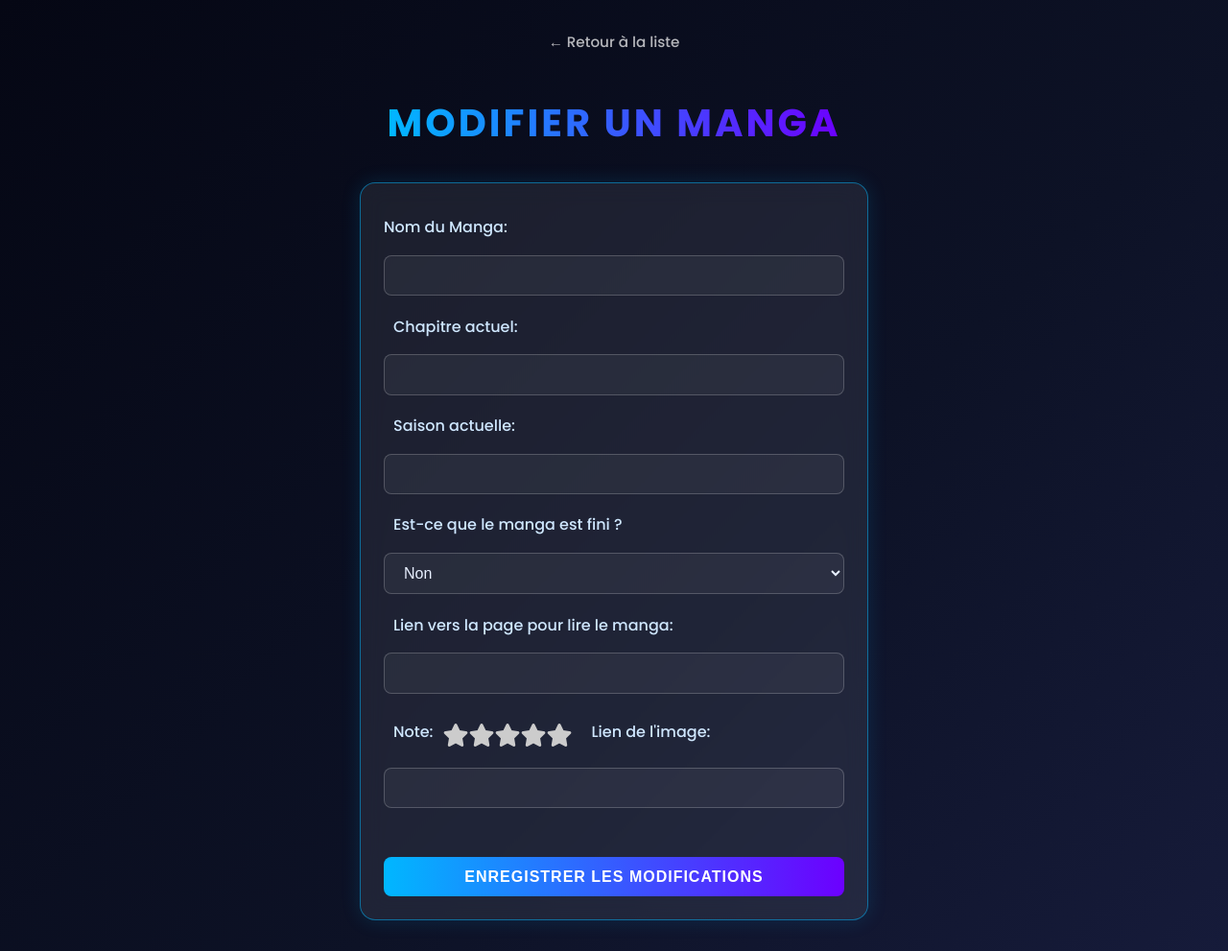
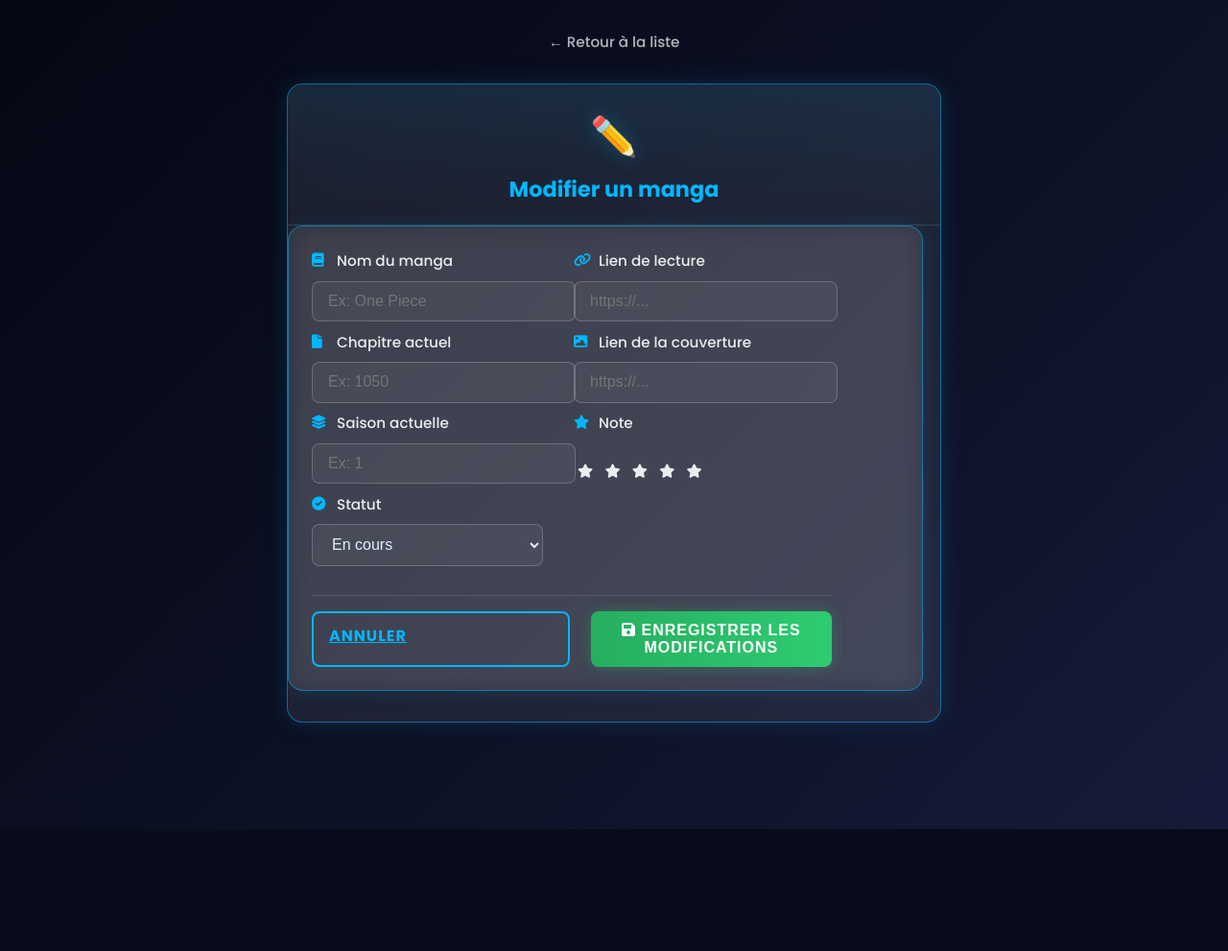
Before and after one commit to Pierre-rnd/Site-Mangas, a Flask app: template templates/editer.html in a window 1280 px wide. Shown: the whole page at 96% size. After the commit the page ends 864 px from the top, so only its background shows below. Run offline with Flask 3, Linux system fonts and the light colour scheme; the template is opened without the code that fills it, so the values that code supplies are empty; some libraries are stand-ins or nearby versions.

Commit message:
Fix ajouter manga + modifier manga

```diff
--- a/static/style.css
+++ b/static/style.css
@@ -139,7 +139,7 @@ button:hover, .button:hover {
 
 /* Modal Ajouter un manga */
 .add-manga-modal {
-  width: 560px;
+  width: 680px;
   max-width: 95vw;
   max-height: 90vh;
   overflow-y: auto;
@@ -163,7 +163,8 @@ button:hover, .button:hover {
   filter: drop-shadow(0 0 10px rgba(0, 183, 255, 0.3));
 }
 
-.add-manga-header h2 {
+.add-manga-header h2,
+.edit-manga-card .add-manga-header h2 {
   margin: 0 0 0.25rem 0;
   font-size: 1.4rem;
   color: var(--accent);
@@ -216,6 +217,30 @@ button:hover, .button:hover {
 
 .form-add-manga .stars-add {
   margin: 0.25rem 0 0 0;
+  pointer-events: auto;
+}
+
+.form-add-manga .stars-add label {
+  display: inline-block;
+  cursor: pointer;
+  padding: 0.25rem;
+  margin: 0 !important;
+  font-size: 1.5em;
+}
+
+.form-add-manga .stars-add input[type="radio"] {
+  display: none;
+}
+
+.form-add-manga .stars-add input:checked ~ label,
+.form-add-manga .stars-add label:hover,
+.form-add-manga .stars-add label:hover ~ label {
+  color: #f5b301 !important;
+}
+
+.form-add-manga .stars-add label i {
+  width: auto;
+  color: inherit;
 }
 
 .form-add-actions {
@@ -602,6 +627,32 @@ body.theme-light .filter-tag:hover {
 .form-edit label { margin-top: 0.6rem; }
 .form-edit .stars { margin-top: 0.4rem; }
 
+/* Page Modifier - même style que le modal d'ajout */
+.edit-manga-card {
+  max-width: 680px;
+  margin: 1rem auto 2rem;
+  background: var(--glass-bg);
+  backdrop-filter: blur(12px);
+  border: 1px solid var(--border-glow);
+  border-radius: 1rem;
+  overflow: hidden;
+  box-shadow: 0 0 25px rgba(0, 183, 255, 0.15);
+}
+
+.edit-manga-card .add-manga-header {
+  border-radius: 0;
+}
+
+.form-edit-manga {
+  padding: 1.5rem;
+}
+
+@media (max-width: 600px) {
+  .edit-manga-card {
+    margin: 1rem;
+  }
+}
+
 /* Toasts */
 .toast-container {
   position: fixed;
@@ -917,6 +968,7 @@ body.theme-light h1 {
 body.theme-light form,
 body.theme-light .manga-card,
 body.theme-light .empty-state,
+body.theme-light .edit-manga-card,
 body.theme-light #stats-panel,
 body.theme-light .modal,
 body.theme-light .toast {
--- a/templates/editer.html
+++ b/templates/editer.html
@@ -2,60 +2,47 @@
 <html lang="fr">
 <head>
     <meta charset="UTF-8">
-    <title>Modifier un Manga</title>
+    <title>Modifier {{ manga.nom }}</title>
     <link rel="stylesheet" href="{{ url_for('static', filename='style.css') }}">
-    <!-- Inclure FontAwesome -->
     <link rel="stylesheet" href="https://cdnjs.cloudflare.com/ajax/libs/font-awesome/6.0.0-beta3/css/all.min.css">
-    <style>
-        .stars {
-            display: flex;
-            flex-direction: row-reverse;
-            justify-content: flex-end;
-            cursor: pointer;
-        }
-
-        .stars input[type="radio"] {
-            display: none;
-        }
-
-        .stars label {
-            font-size: 1.5em;
-            color: #ccc;
-        }
-
-        .stars input[type="radio"]:checked ~ label,
-        .stars label:hover,
-        .stars label:hover ~ label {
-            color: #f5b301;
-        }
-    </style>
 </head>
 <body>
     <a href="{{ url_for('index') }}" class="back-link">← Retour à la liste</a>
-    <h1>Modifier un manga</h1>
 
-    <form action="{{ url_for('modifier', id=manga.id) }}" method="post" class="form-edit">
-        <label for="nom">Nom du Manga:</label>
-        <input type="text" id="nom" name="nom" value="{{ manga.nom }}" required><br>
+    <div class="edit-manga-card">
+        <div class="add-manga-header">
+            <span class="add-manga-icon">✏️</span>
+            <h2>Modifier un manga</h2>
+            <p>{{ manga.nom }}</p>
+        </div>
 
-        <label for="chapitre">Chapitre actuel:</label>
-        <input type="text" id="chapitre" name="chapitre" value="{{ manga.chapitre }}" required><br>
+        <form action="{{ url_for('modifier', id=manga.id) }}" method="post" class="form-add-manga form-edit-manga">
+            <div class="form-add-grid">
+                <div class="form-add-col">
+                    <label for="nom"><i class="fas fa-book"></i> Nom du manga</label>
+                    <input type="text" id="nom" name="nom" value="{{ manga.nom }}" placeholder="Ex: One Piece" required>
 
-        <label for="saison">Saison actuelle:</label>
-        <input type="text" id="saison" name="saison" value="{{ manga.saison }}" required><br>
+                    <label for="chapitre"><i class="fas fa-file"></i> Chapitre actuel</label>
+                    <input type="text" id="chapitre" name="chapitre" value="{{ manga.chapitre }}" placeholder="Ex: 1050" required>
 
-        <label for="fini">Est-ce que le manga est fini ?</label>
+                    <label for="saison"><i class="fas fa-layer-group"></i> Saison actuelle</label>
+                    <input type="text" id="saison" name="saison" value="{{ manga.saison }}" placeholder="Ex: 1" required>
+
+                    <label for="fini"><i class="fas fa-check-circle"></i> Statut</label>
                     <select id="fini" name="fini">
-            <option value="oui" {% if manga.fini in (True, 'true', 'True', 'oui') %}selected{% endif %}>Oui</option>
-            <option value="non" {% if manga.fini not in (True, 'true', 'True', 'oui') %}selected{% endif %}>Non</option>
-        </select><br>
+                        <option value="non" {% if manga.fini not in (True, 'true', 'True', 'oui') %}selected{% endif %}>En cours</option>
+                        <option value="oui" {% if manga.fini in (True, 'true', 'True', 'oui') %}selected{% endif %}>Terminé</option>
+                    </select>
+                </div>
+                <div class="form-add-col">
+                    <label for="lien"><i class="fas fa-link"></i> Lien de lecture</label>
+                    <input type="url" id="lien" name="lien" value="{{ manga.lien }}" placeholder="https://..." required>
 
+                    <label for="image"><i class="fas fa-image"></i> Lien de la couverture</label>
+                    <input type="url" id="image" name="image" value="{{ manga.image }}" placeholder="https://..." required>
 
-        <label for="lien">Lien vers la page pour lire le manga:</label>
-        <input type="url" id="lien" name="lien" value="{{ manga.lien }}" required><br>
-
-        <label for="note">Note:</label>
-        <div class="stars">
+                    <label><i class="fas fa-star"></i> Note</label>
+                    <div class="stars stars-add">
                         <input type="radio" id="star5" name="note" value="5" {% if manga.note == 5 %}checked{% endif %} />
                         <label for="star5"><i class="fas fa-star"></i></label>
                         <input type="radio" id="star4" name="note" value="4" {% if manga.note == 4 %}checked{% endif %} />
@@ -66,12 +53,16 @@
                         <label for="star2"><i class="fas fa-star"></i></label>
                         <input type="radio" id="star1" name="note" value="1" {% if manga.note == 1 %}checked{% endif %} />
                         <label for="star1"><i class="fas fa-star"></i></label>
-        </div><br>
-
-        <label for="image">Lien de l'image:</label>
-        <input type="url" id="image" name="image" value="{{ manga.image }}" required><br>
-
-        <button type="submit">Enregistrer les modifications</button>
+                    </div>
+                </div>
+            </div>
+            <div class="form-add-actions">
+                <a href="{{ url_for('index') }}" class="button button-outline">Annuler</a>
+                <button type="submit" class="button btn-submit-add">
+                    <i class="fas fa-save"></i> Enregistrer les modifications
+                </button>
+            </div>
         </form>
+    </div>
 </body>
 </html>
```
Lines whose indentation alone changed are shown as unchanged.
